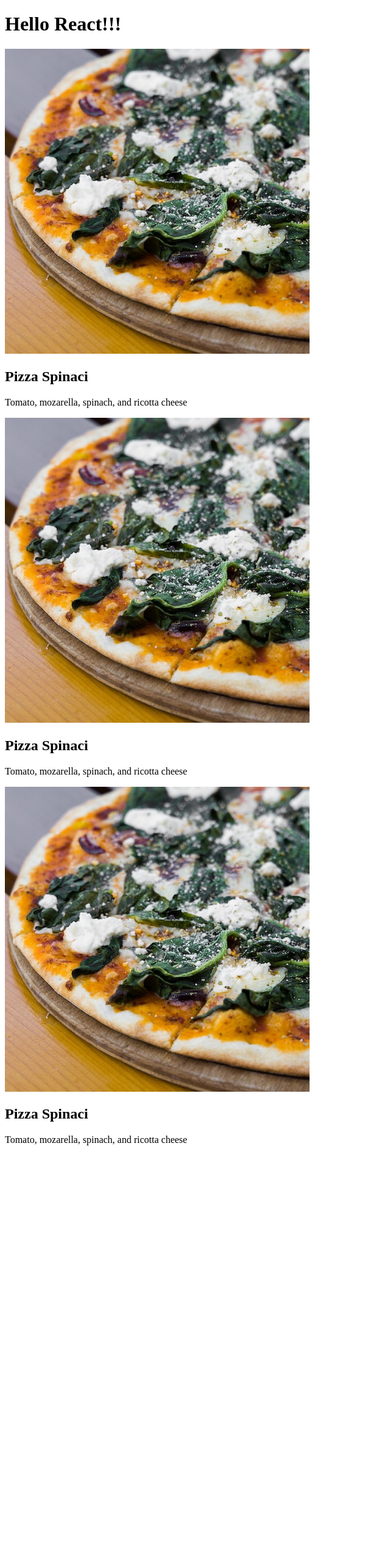
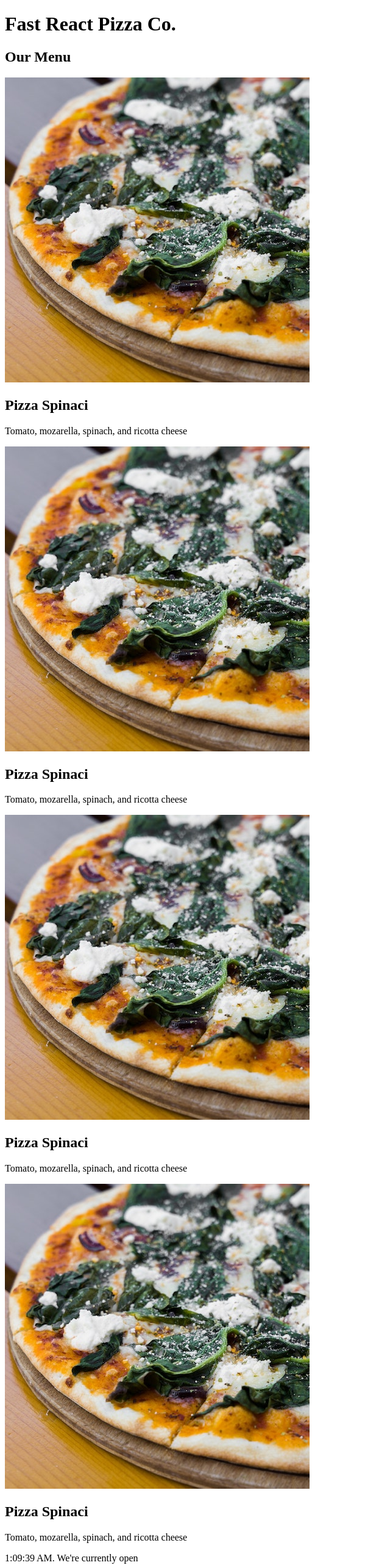
Before and after one commit to P666R/Pizza-Menu-React, a React (Vite) app: page / in a window 1280 px wide. Shown: the top 2566 px of the page at 61% size, without its empty margins (0-640 px from the left). Before the commit the page ends 1894 px from the top, so only its background shows below. Built offline with nearby package versions, Linux system fonts and the light colour scheme.

Commit message:
JS logic in components

```diff
--- a/src/main.jsx
+++ b/src/main.jsx
@@ -48,12 +48,40 @@ const pizzaData = [
 
 function App() {
   return (
-    <div>
-      <h1>Hello React!!!</h1>
+    <>
+      <Header />
+      <Menu />
+      <Footer />
+    </>
+  );
+}
+
+function Header() {
+  return <h1>Fast React Pizza Co.</h1>;
+}
+
+function Menu() {
+  return (
+    <>
+      <h2>Our Menu</h2>
       <Pizza />
       <Pizza />
       <Pizza />
-    </div>
+      <Pizza />
+    </>
+  );
+}
+
+function Footer() {
+  const hour = new Date().getHours();
+  const openHour = 12;
+  const closeHour = 22;
+  const isOpen = hour >= openHour && hour <= closeHour;
+  console.log(isOpen);
+  return (
+    <footer>
+      {new Date().toLocaleTimeString()}. We&apos;re currently open
+    </footer>
   );
 }
 
```
